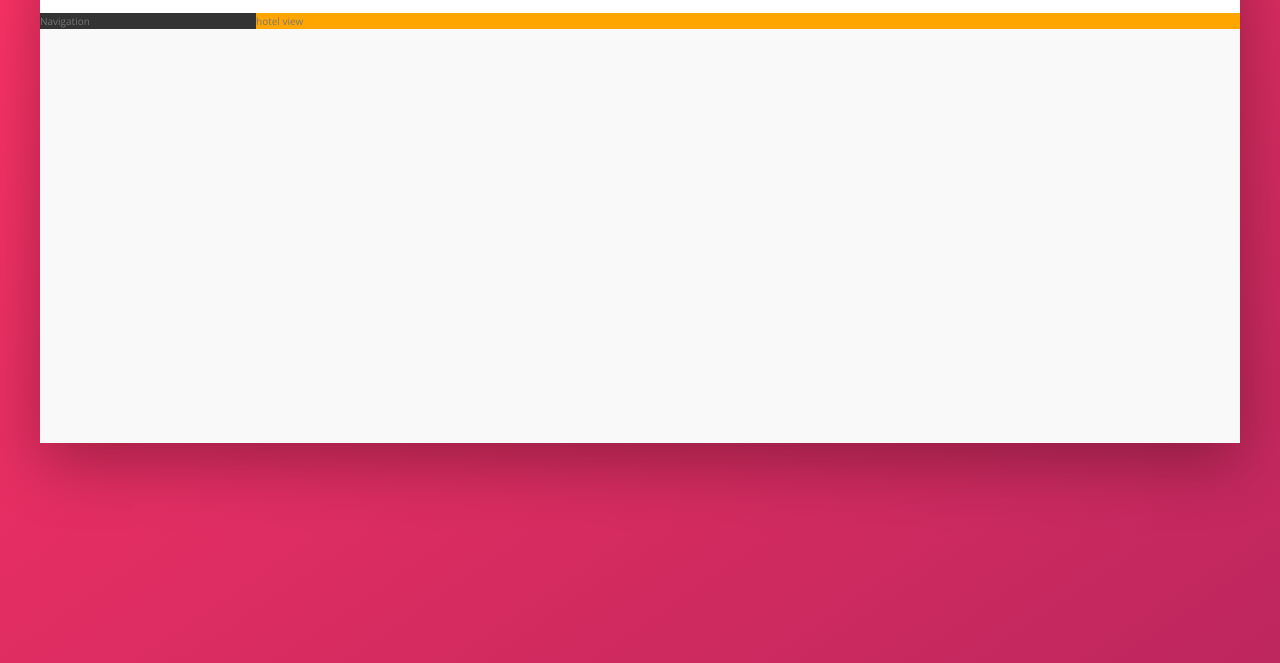
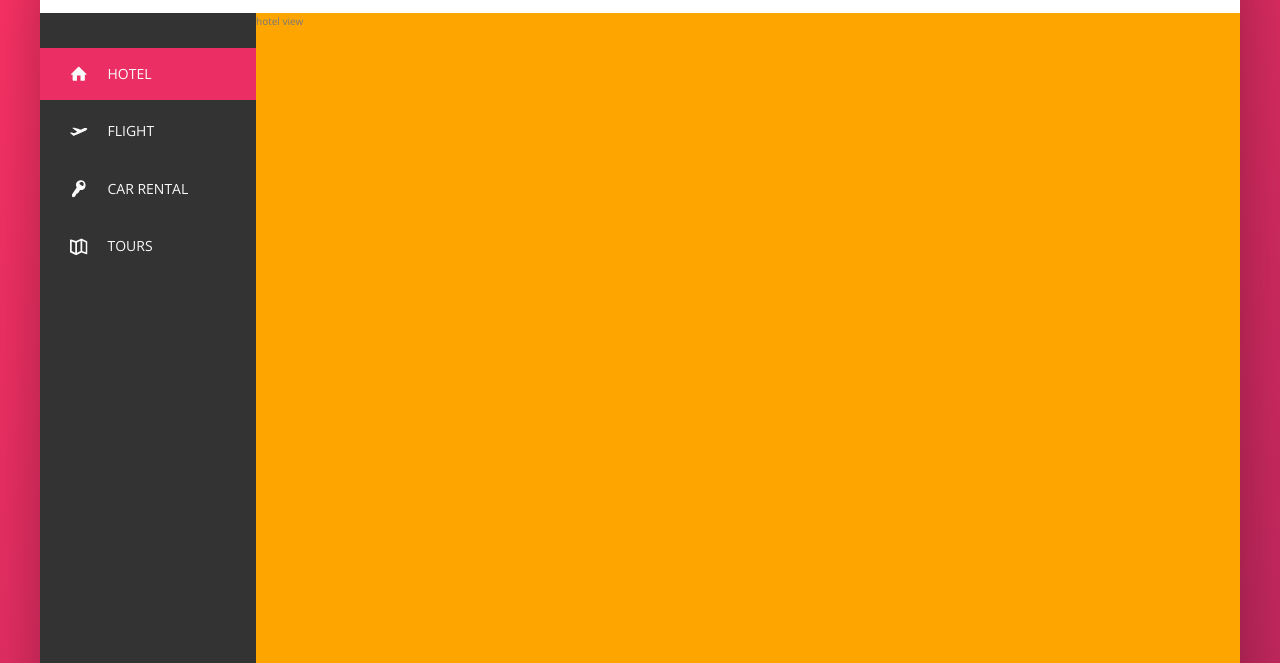
Before and after one commit to areddin409/trillo, a website: page index.html in a window 1280 px wide. Shown: the part 137-800 px from the top of the page. Drawn offline with nearby package versions, Linux system fonts and the light colour scheme.

Commit message:
Completed Side Navigation

```diff
--- a/index.html
+++ b/index.html
@@ -45,7 +45,44 @@
             </header>
             <div class="content">
                 <nav class="sidebar">
-                    Navigation
+                    <ul class="side-nav">
+                        <li class="side-nav__item side-nav__item--active">
+                            <a href="#" class="side-nav__link">
+                                <svg class="side-nav__icon">
+                                    <use xlink:href="img/sprite.svg#icon-home"></use>
+                                </svg>
+                                <span>Hotel</span>
+                            </a>
+                        </li>
+                        <li class="side-nav__item">
+                            <a href="#" class="side-nav__link">
+                                <svg class="side-nav__icon">
+                                    <use xlink:href="img/sprite.svg#icon-aircraft-take-off"></use>
+                                </svg>
+                                <span>Flight</span>
+                            </a>
+                        </li>
+                        <li class="side-nav__item">
+                            <a href="#" class="side-nav__link">
+                                <svg class="side-nav__icon">
+                                    <use xlink:href="img/sprite.svg#icon-key"></use>
+                                </svg>
+                                <span>Car Rental</span>
+                            </a>
+                        </li>
+                        <li class="side-nav__item">
+                            <a href="#" class="side-nav__link">
+                                <svg class="side-nav__icon">
+                                    <use xlink:href="img/sprite.svg#icon-map"></use>
+                                </svg>
+                                <span>Tours</span>
+                            </a>
+                        </li>
+                    </ul>
+
+                    <div class="legal">
+                        &copy; 2020 by Trillo. All rights reserved.
+                    </div>
                 </nav>
                 <main class="hotel-view">
                     hotel view
--- a/sass/_components.scss
+++ b/sass/_components.scss
@@ -112,3 +112,72 @@
     margin-right: 1rem;
   }
 }
+
+////////////////////////////////////////////
+//Side Navigation
+.side-nav {
+  font-size: 1.4rem;
+  list-style: none;
+  margin-top: 3.5rem;
+
+  &__item {
+    position: relative;
+
+    &:not(:last-child) {
+      margin-bottom: 0.5rem;
+    }
+  }
+
+  &__item::before {
+    content: '';
+    position: absolute;
+    top: 0;
+    left: 0;
+    height: 100%;
+    width: 3px;
+    background-color: var(--color-primary);
+    transform: scaleY(0);
+    transition: transform 0.2s, width 0.4s cubic-bezier(1, 0, 0, 1) 0.2s,
+      background-color 0.1s;
+  }
+
+  &__item:hover::before,
+  &__item--active::before {
+    transform: scaleY(1);
+    width: 100%;
+  }
+
+  &__item:active::before {
+    background-color: var(--color-primary-light);
+  }
+
+  &__link:link,
+  &__link:visited {
+    color: var(--color-grey-light-1);
+    text-decoration: none;
+    text-transform: uppercase;
+    display: block;
+    padding: 1.5rem 3rem;
+    position: relative;
+    z-index: 10;
+
+    display: flex;
+    align-items: center;
+  }
+
+  &__icon {
+    width: 1.75rem;
+    height: 1.75rem;
+    margin-right: 2rem;
+    fill: currentColor;
+  }
+}
+
+////////////////////////////////////////////
+//LEGAL TEXT
+.legal {
+  font-size: 1.2rem;
+  color: var(--color-grey-light-4);
+  text-align: center;
+  padding: 2.5rem;
+}
--- a/sass/_layout.scss
+++ b/sass/_layout.scss
@@ -26,11 +26,18 @@
   background-color: var(--color-grey-dark-1);
 
   flex: 0 0 18%;
+
+  display: flex;
+  flex-direction: column;
+  justify-content: space-between;
 }
 
 .hotel-view {
   background-color: #fff;
+
+  //test remove later
   background-color: orange;
+  height: 80rem;
 
   flex: 1;
 }
```
Also changed, not shown: css/style.css.
